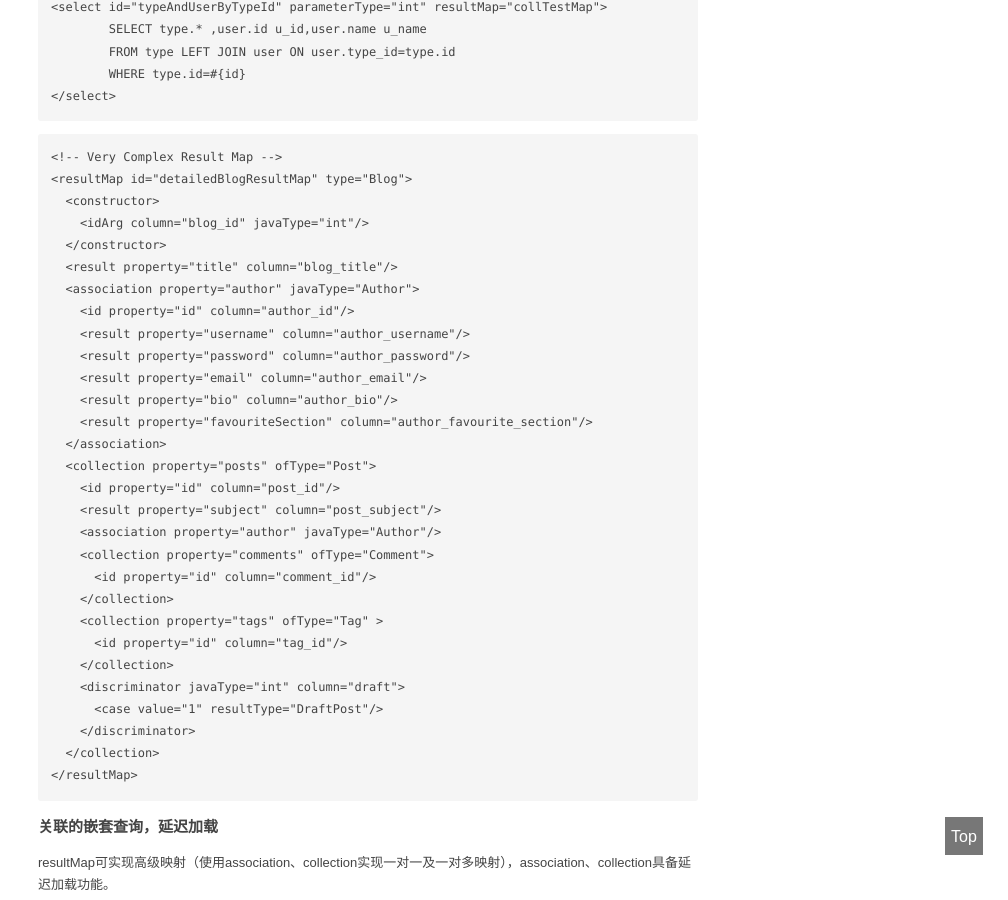
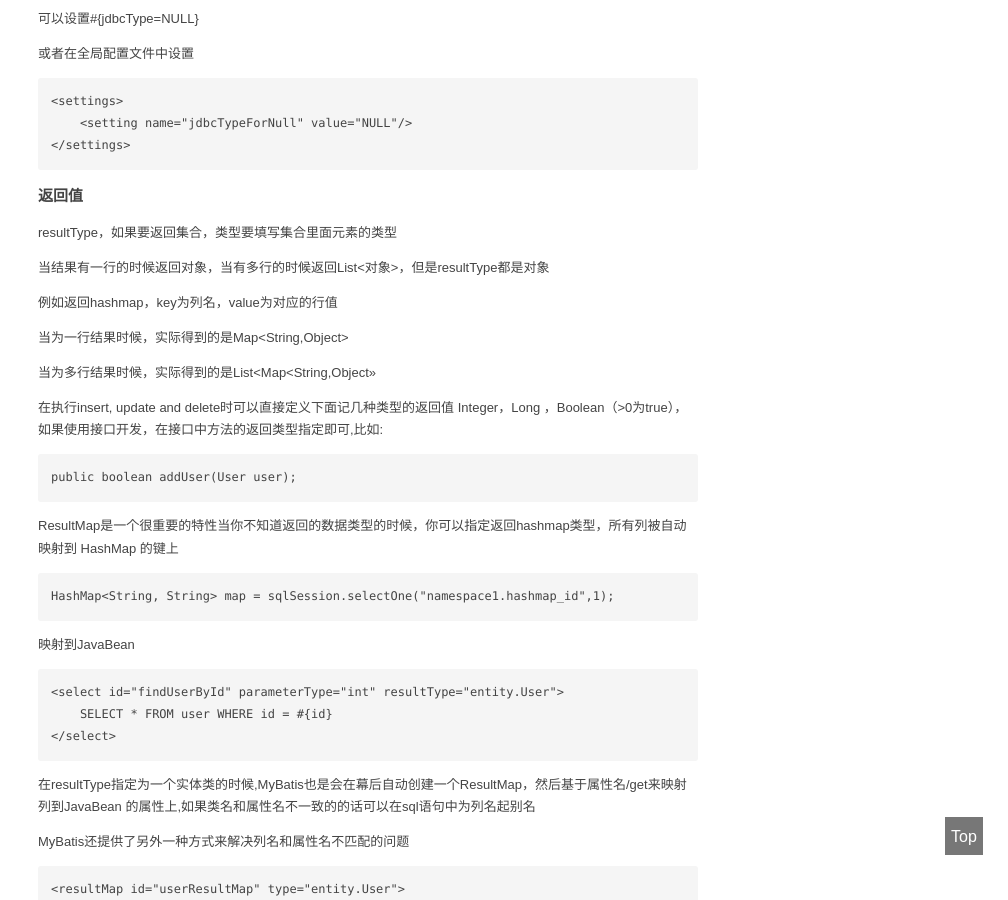
Before and after one commit to TMaize/tmaize-blog, a Jekyll site: the page built from _posts/2016-11-17-mybatis笔记整理.md, in a window 1280 px wide and 900 px high, scrolled down 13604 px. Shown: the whole window, without its empty margins (272-1280 px from the left). Built offline with Jekyll 4.4.1, drawn with Linux system fonts in a browser that asks for light colours; some of the changed lines change nothing that is shown; some of the changed text lies outside the part shown.

Commit message:
修改文章

````diff
--- a/_posts/2016-11-17-mybatis笔记整理.md
+++ b/_posts/2016-11-17-mybatis笔记整理.md
@@ -3,6 +3,8 @@
 title: MyBatis笔记整理
 categories: [java]
 ---
+
+[mybatis-3官方中文文档](http://www.mybatis.org/mybatis-3/zh/index.html)
 
 # 基本使用
 
@@ -208,13 +210,13 @@
 </settings>
 ```
 
-![](02.png)
+![p01](01.png)
 
 ## typeAliases 起别名
 
 类型别名是为 Java 类型命名一个短的名字。它只和 XML 配置有关，只用来减少类完全限定名的多余部分对于普通的Java类型，有许多内建的类型别名。它们都是大小写不敏感的，由于重载的名字，要注意原生类型的特殊处理。
 
-![p01](01.png)
+![p02](02.png)
 
 为类自定义别名
 
@@ -599,6 +601,14 @@
 ## 返回值
 
 resultType，如果要返回集合，类型要填写集合里面元素的类型
+
+当结果有一行的时候返回对象，当有多行的时候返回List<对象>，但是resultType都是对象
+
+例如返回hashmap，key为列名，value为对应的行值
+
+当为一行结果时候，实际得到的是Map<String,Object>
+
+当为多行结果时候，实际得到的是List<Map<String,Object>>
 
 在执行insert, update and delete时可以直接定义下面记几种类型的返回值 Integer，Long ，Boolean（>0为true），如果使用接口开发，在接口中方法的返回类型指定即可,比如:
 
@@ -1165,13 +1175,3 @@
 	</context>
 </generatorConfiguration>
 ```
-
-
-# 整合Spring
-
-
-同样是去[https://github.com/mybatis](https://github.com/mybatis)查看官方整合案例
-
-使用Spring管理Mapper接口
-
-在service中注入Mapper
````
Also changed, not shown: posts/2016/11/17/01.png (added), posts/2016/11/17/02.png (added), posts/2016/11/17/03.png (added).
